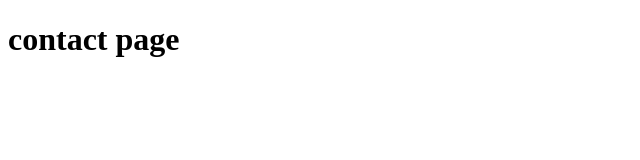
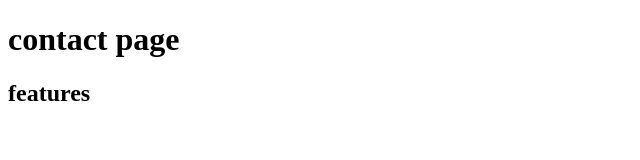
Before and after one commit to dubumom/git_ex, a plain HTML site: page contact.html in a window 1280 px wide. Shown: the whole page, without its empty margins (0-640 px from the left). Drawn offline with Linux system fonts and the light colour scheme.

Commit message:
features chaption add

```diff
--- a/contact.html
+++ b/contact.html
@@ -8,7 +8,10 @@
 <body>
   <h1>contact page</h1>
   <!-- Woo -->
-  <section class="features"></section>
+  <section class="features">
+    <h2>features</h2>
+  </section>
+
   <!-- //Woo -->
   <!-- You -->
   <section class="history"></section>
```
